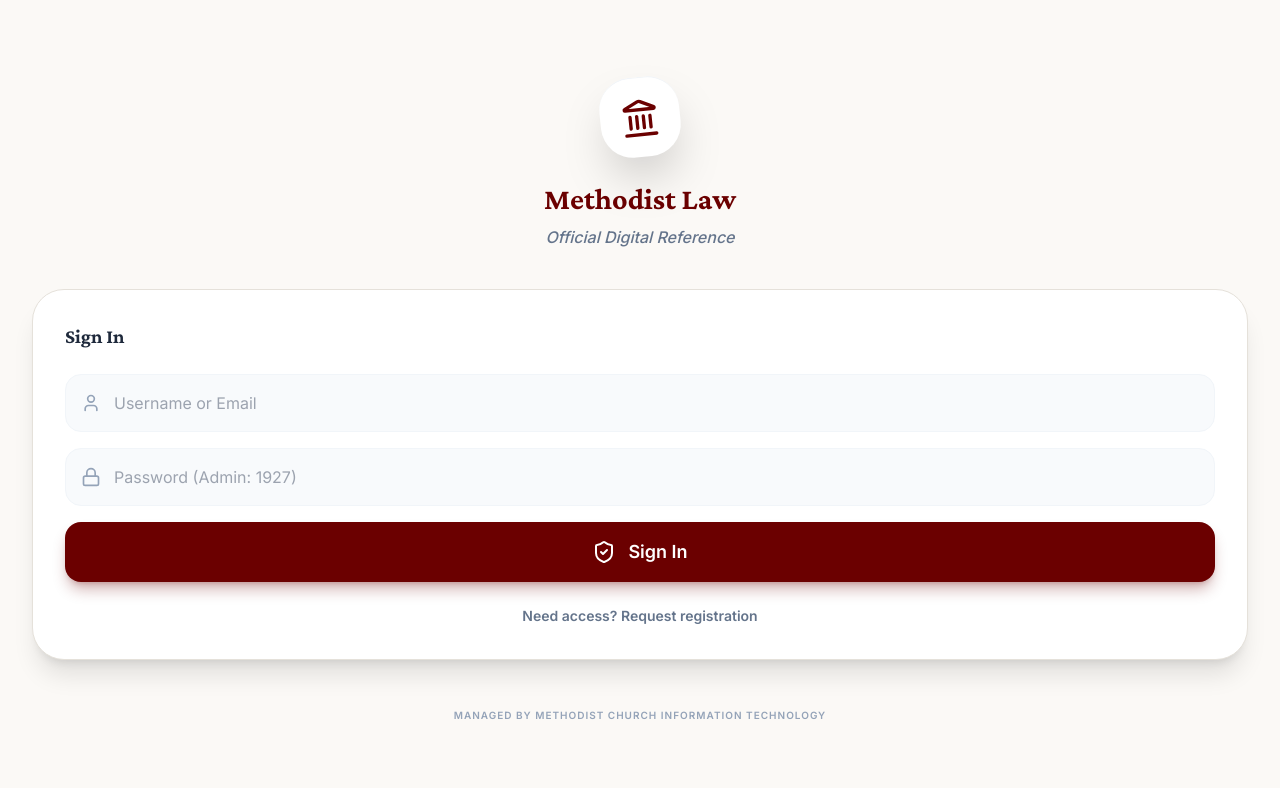
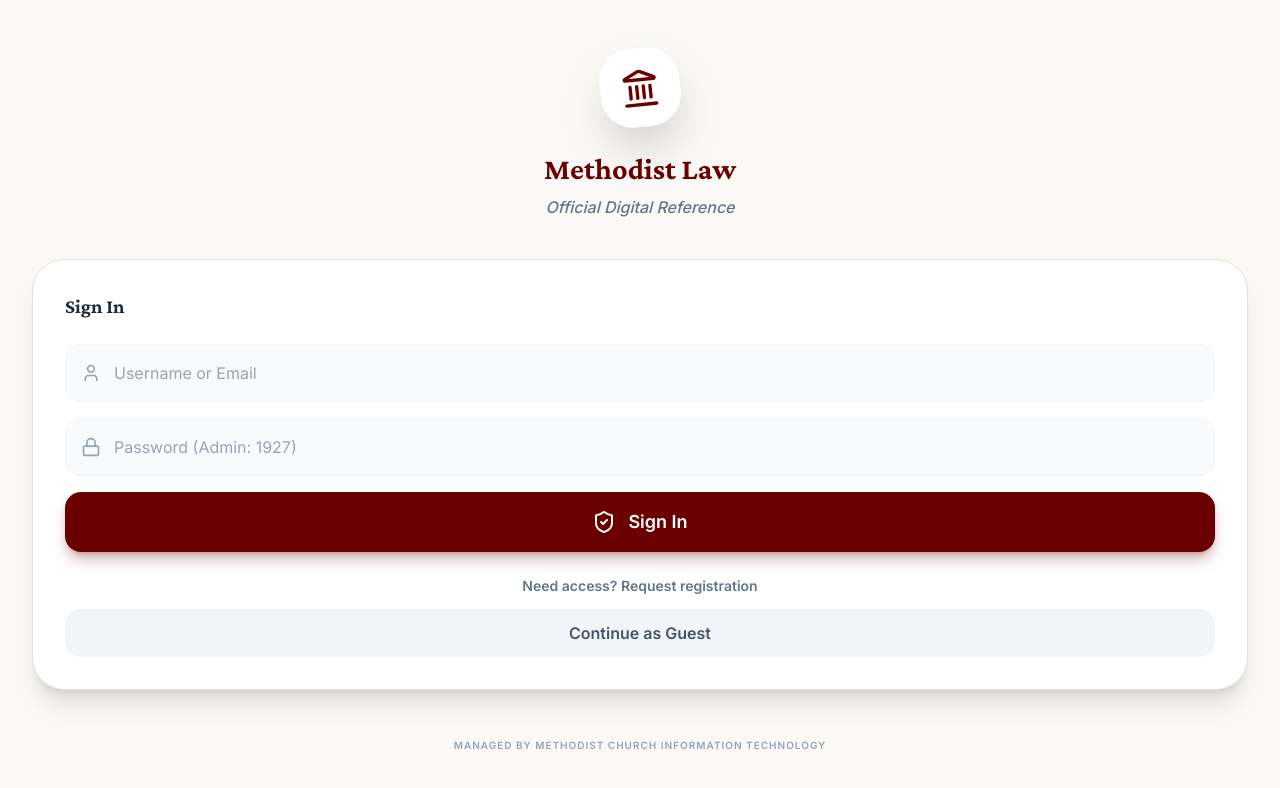
Before and after one commit to charleskcoffie-a11y/MCG-Standing-Orders, a React (Vite) app: page / in a window 1280 px wide. Shown: the top 788 px of the page. Built offline with nearby package versions, Linux system fonts and the light colour scheme.

Commit message:
Add guest login option to bypass authentication

```diff
--- a/App.tsx
+++ b/App.tsx
@@ -338,7 +338,20 @@
   };
 
   if (!isInitialized) return null;
-  if (!currentUser) return <AuthView onAuthenticated={handleAuthenticated} />;
+  if (!currentUser) return <AuthView onAuthenticated={handleAuthenticated} onGuestLogin={() => {
+    const guestUser: Profile = {
+      id: 'guest-' + Date.now(),
+      username: 'Guest User',
+      email: 'guest@local',
+      fullName: 'Guest',
+      church: 'Local',
+      role: 'user',
+      status: 'approved',
+      createdAt: Date.now(),
+      passcode: ''
+    };
+    setCurrentUser(guestUser);
+  }} />;
   if (currentUser.status === 'pending' || currentUser.status === 'rejected') {
     return <PendingView user={currentUser} onStatusUpdate={() => setCurrentUser({...currentUser, status: 'approved'})} onSignOut={handleSignOut} />;
   }
--- a/components/AuthView.tsx
+++ b/components/AuthView.tsx
@@ -5,9 +5,10 @@
 
 interface AuthViewProps {
   onAuthenticated: () => void;
+  onGuestLogin?: () => void;
 }
 
-export const AuthView: React.FC<AuthViewProps> = ({ onAuthenticated }) => {
+export const AuthView: React.FC<AuthViewProps> = ({ onAuthenticated, onGuestLogin }) => {
   const [isLogin, setIsLogin] = useState(true);
   const [identifier, setIdentifier] = useState(''); // Email or Username
   const [email, setEmail] = useState('');
@@ -138,6 +139,15 @@
         >
           {isLogin ? "Need access? Request registration" : "Already have an account? Sign In"}
         </button>
+
+        {onGuestLogin && (
+          <button
+            onClick={onGuestLogin}
+            className="w-full mt-3 py-3 bg-slate-100 text-slate-600 rounded-2xl font-bold hover:bg-slate-200 transition-all"
+          >
+            Continue as Guest
+          </button>
+        )}
       </div>
 
       <div className="mt-12 text-center text-slate-400 text-[10px] uppercase tracking-widest font-bold">
```
